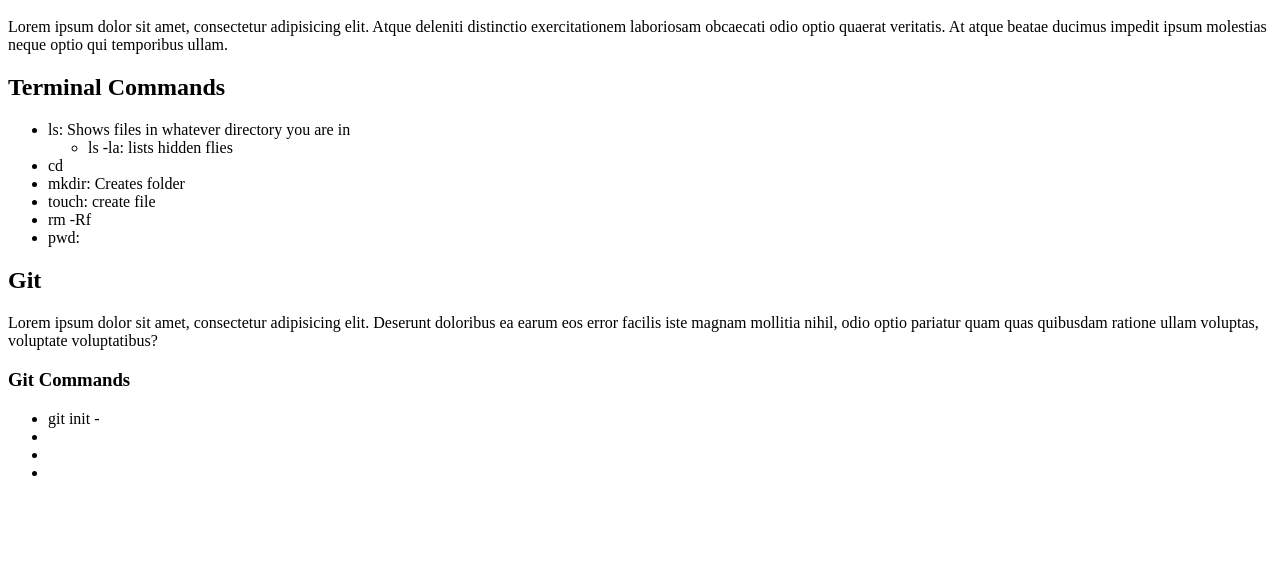
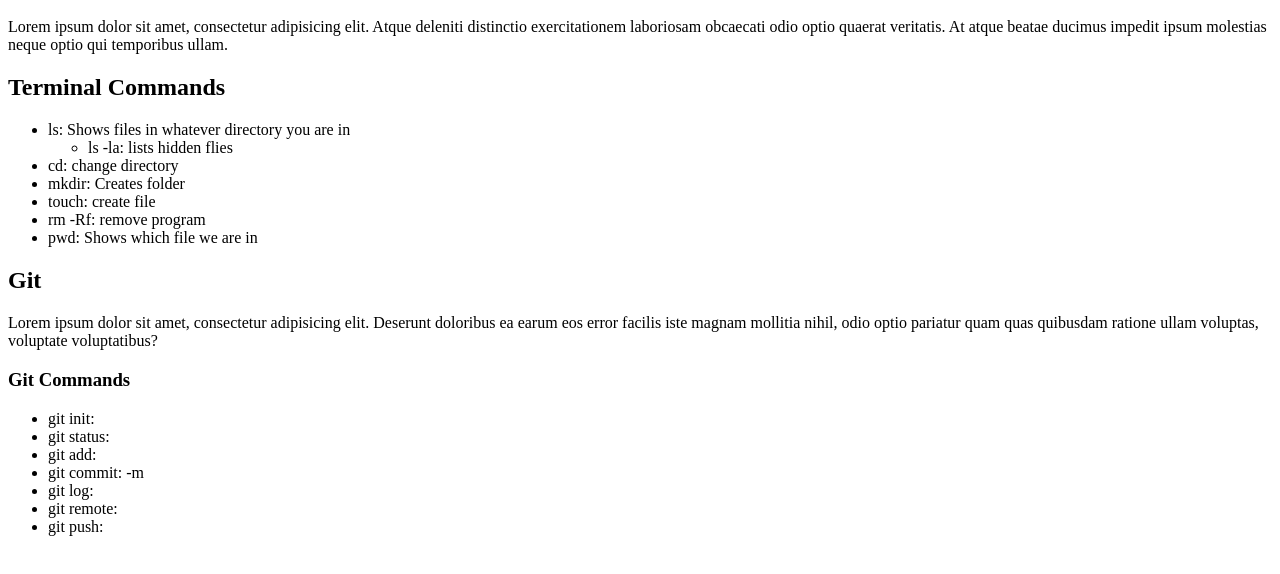
Before and after one commit to BerkayTamer/web-starter-guide, a plain HTML site: page index.html in a window 1280 px wide. Shown: the part 48-622 px from the top of the page. Drawn offline with Linux system fonts and the light colour scheme.

Commit message:
1: Added documentation to terminal commands

```diff
--- a/index.html
+++ b/index.html
@@ -10,11 +10,11 @@ Lorem ipsum dolor sit amet, consectetur adipisicing elit. Atque deleniti distinc
             <li>ls -la: lists hidden flies</li>
         </ul>
     </li>
-    <li>cd</li>
+    <li>cd: change directory</li>
     <li>mkdir: Creates folder</li>
     <li>touch: create file</li>
-    <li>rm -Rf</li>
-    <li>pwd: </li>
+    <li>rm -Rf: remove program</li>
+    <li>pwd: Shows which file we are in</li>
 </ul>
 
 
@@ -25,8 +25,11 @@ Lorem ipsum dolor sit amet, consectetur adipisicing elit. Deserunt doloribus ea
 <h3>Git Commands</h3>
 
 <ul>
-    <li>git init -</li>
-    <li></li>
-    <li></li>
-    <li></li>
+    <li>git init: </li>
+    <li>git status: </li>
+    <li>git add: </li>
+    <li>git commit: -m</li>
+    <li>git log: </li>
+    <li>git remote: </li>
+    <li>git push: </li>
 </ul>
```
